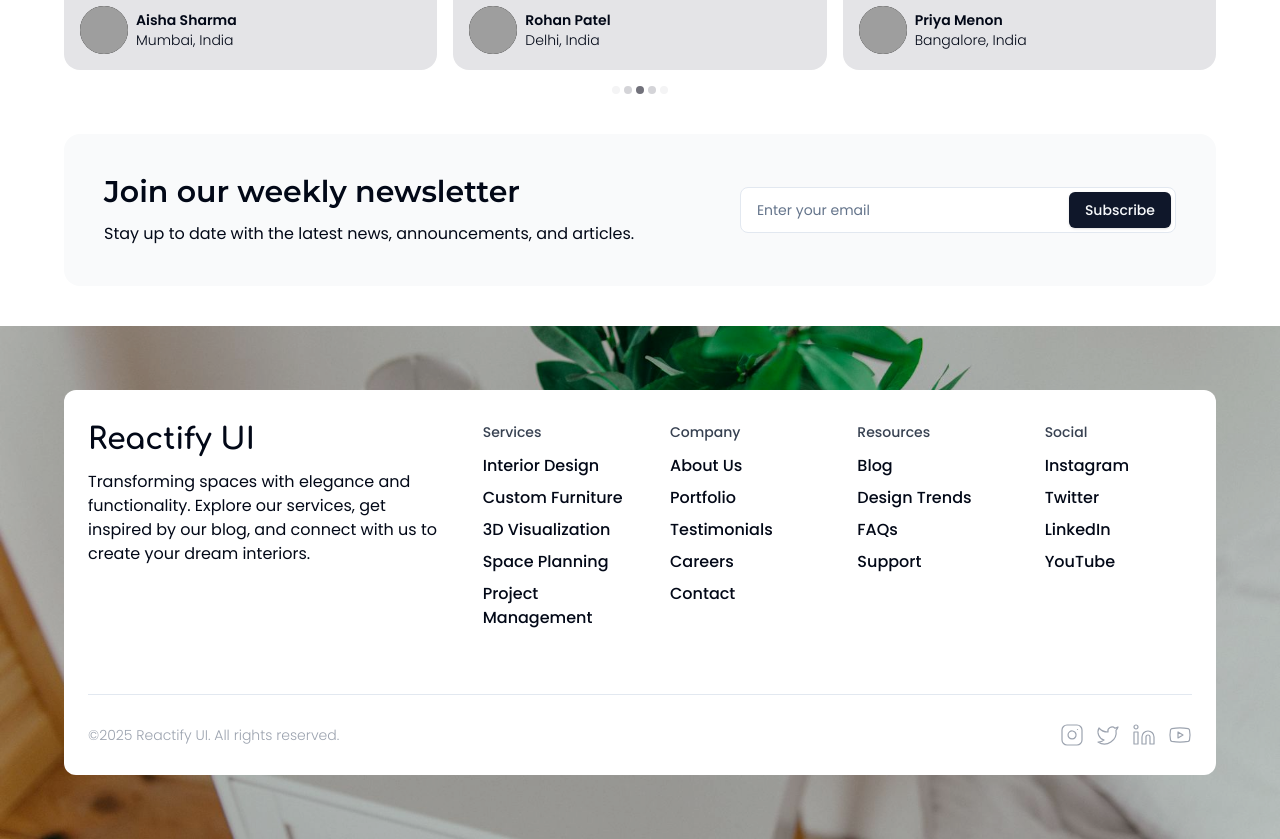
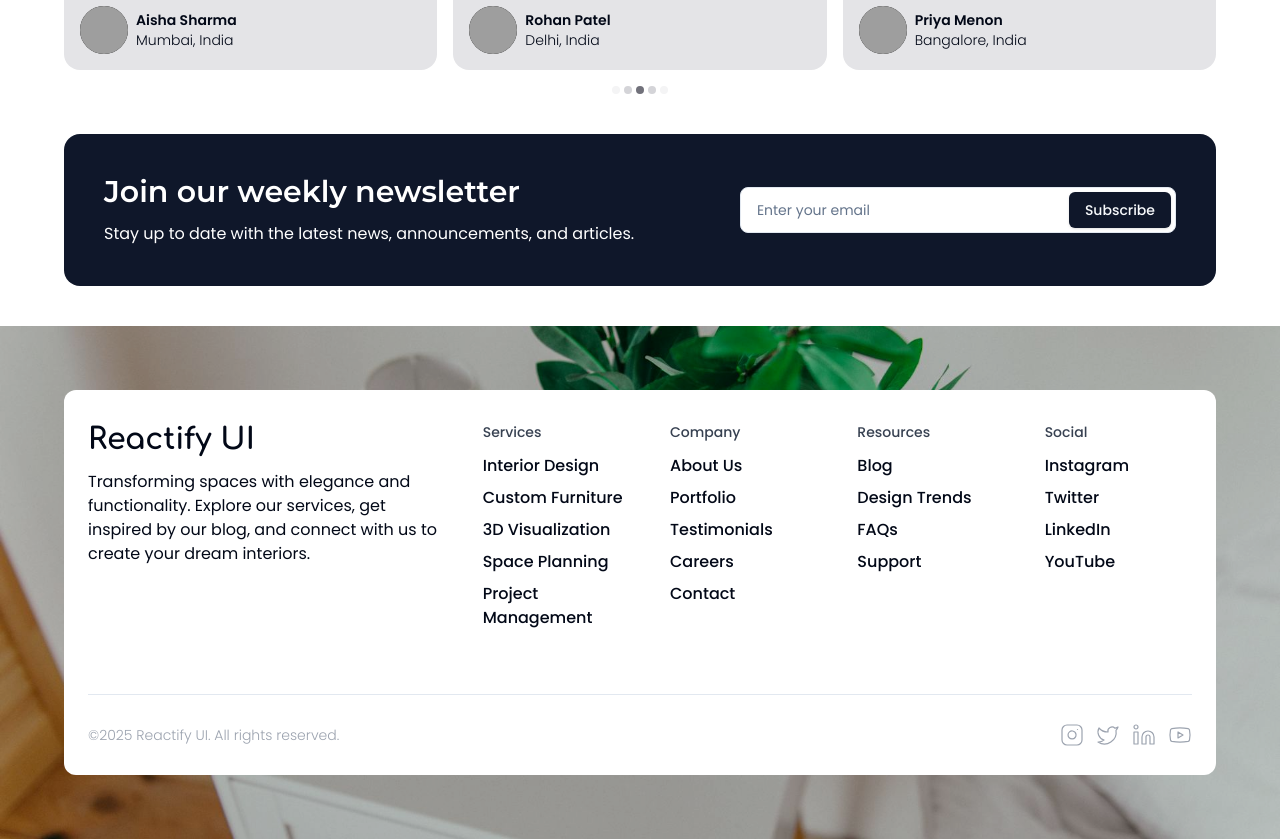
Before and after one commit to shashankaz/relix, a React (Vite) app: page / in a window 1280 px wide. Shown: the part 3200-4039 px from the top of the page. Built offline with nearby package versions, Linux system fonts and the light colour scheme; grey boxes are pictures that could not be loaded; a web font is replaced by a local one.

Commit message:
feat: update Newsletter component styles for improved visibility and aesthetics

```diff
--- a/src/components/Newsletter.tsx
+++ b/src/components/Newsletter.tsx
@@ -3,7 +3,7 @@ import { Input } from "./ui/input";
 
 const Newsletter = () => {
   return (
-    <div className="bg-gray-50 p-6 md:p-10 rounded-2xl flex flex-col md:flex-row items-center justify-between gap-6 my-10">
+    <div className="bg-primary text-white p-6 md:p-10 rounded-2xl flex flex-col md:flex-row items-center justify-between gap-6 my-10">
       <div>
         <h1 className="text-2xl md:text-3xl font-semibold font-montserrat mb-3">
           Join our weekly newsletter
@@ -15,7 +15,7 @@ const Newsletter = () => {
       <div className="flex gap-1 bg-white p-1 rounded-lg border w-full md:w-fit">
         <Input
           placeholder="Enter your email"
-          className="border-none shadow-none outline-none w-full md:w-80 ring-0"
+          className="border-none shadow-none outline-none w-full md:w-80 ring-0 text-black"
         />
         <Button>Subscribe</Button>
       </div>
```
